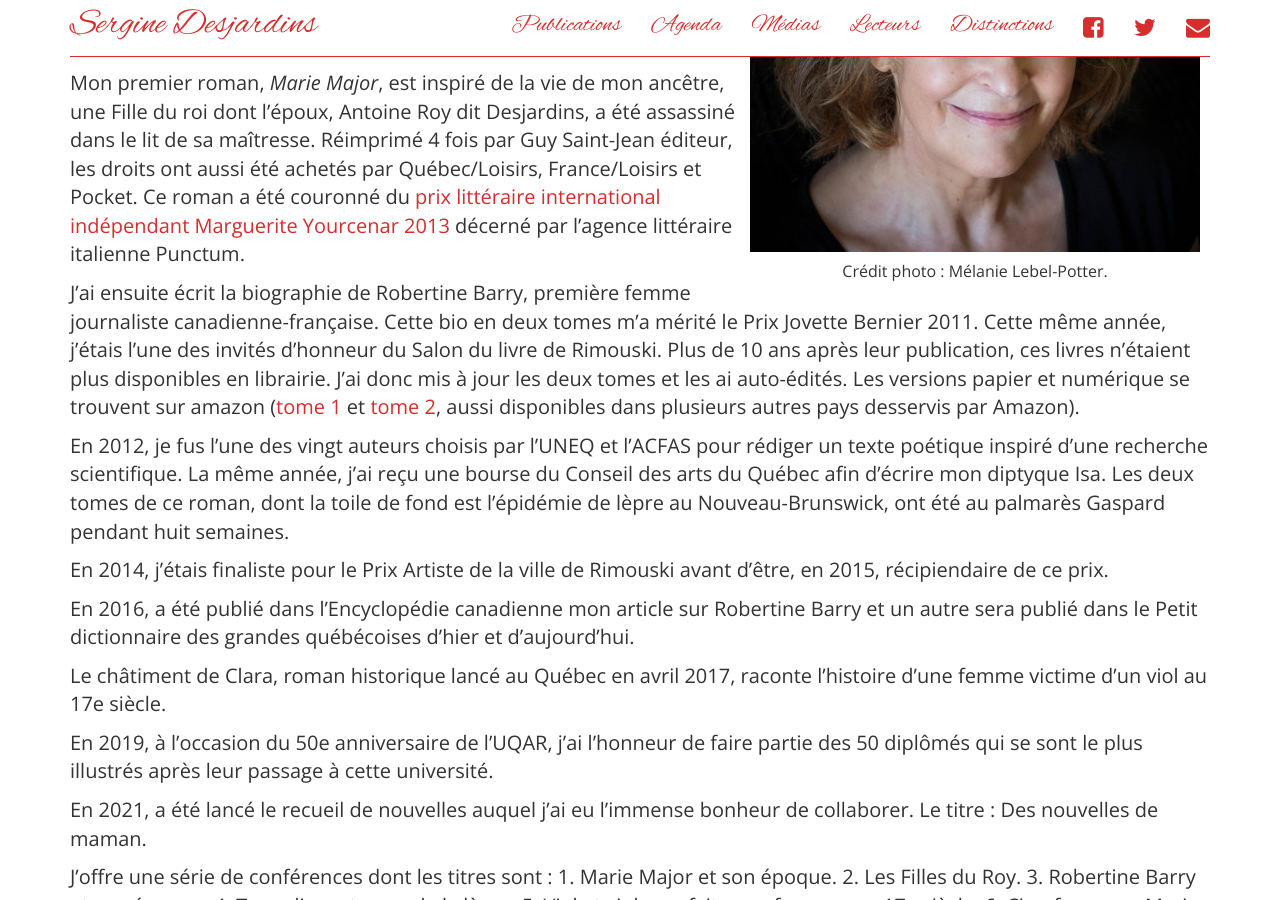
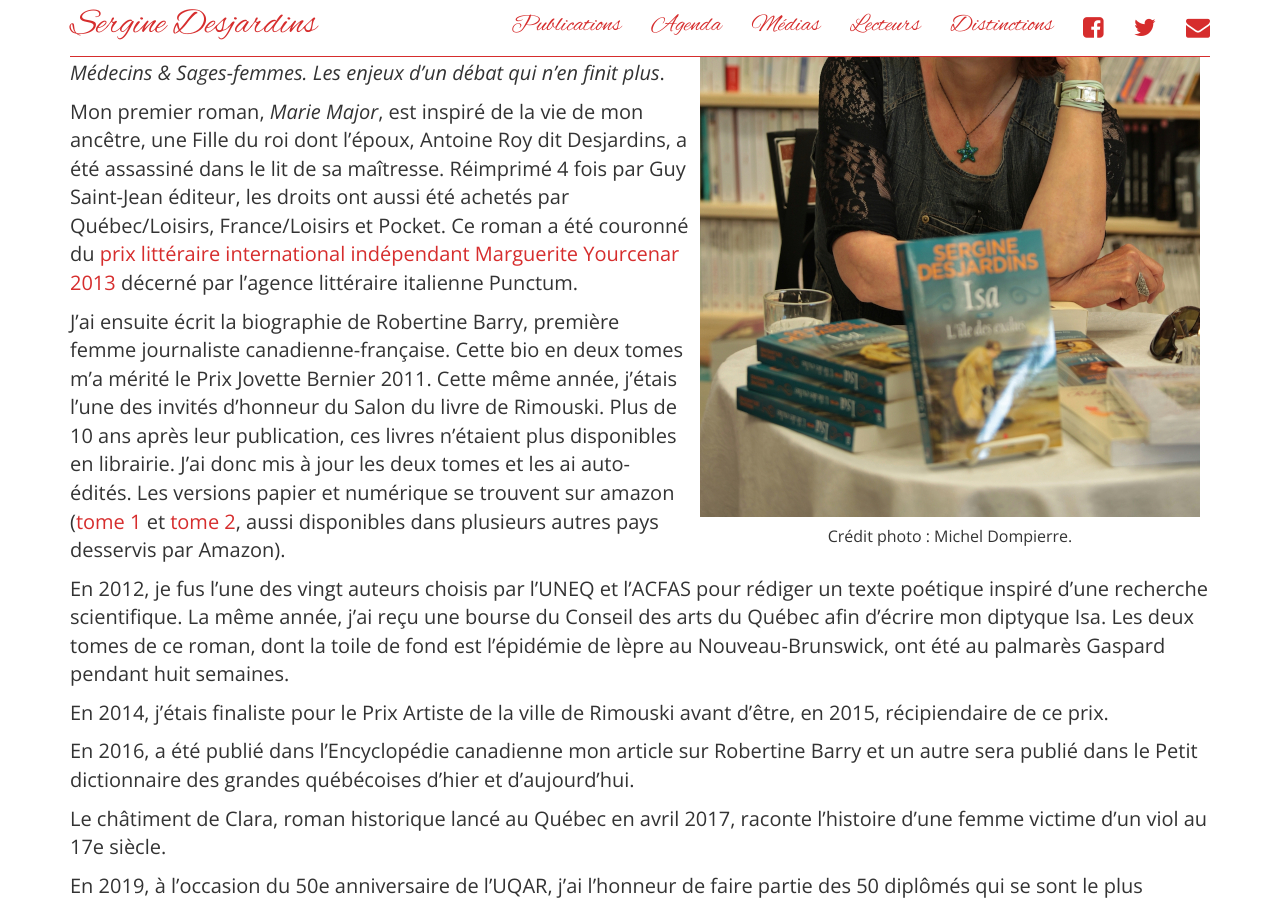
Before and after one commit to serginedesjardins/serginedesjardins.github.io, a Jekyll site: the page built from index.md, in a window 1280 px wide and 900 px high, scrolled down 308 px. Built offline with Jekyll 4.4.1, drawn with Linux system fonts in a browser that asks for light colours; nearby versions of some CDN libraries.

Commit message:
rewind change to index

```diff
--- a/index.md
+++ b/index.md
@@ -5,8 +5,8 @@
 ---
 
 <div style='float:right; padding: 10px; font-size: 0.8em; text-align: center'>
-  <img style="padding-bottom:0.5em;" src='images/sergine-2019-small.jpg' alt='photo'><br/>
-  Crédit photo : Mélanie Lebel-Potter.
+  <img style="padding-bottom:0.5em;" src='images/9.iMG_9915.JPG' alt='photo'><br/>
+  Crédit photo : Michel Dompierre.
 </div>
 
 Ayant quitté l'école à l'âge de 16 ans, j'ai pratiqué divers métiers avant de retourner aux études et de compléter une maîtrise en éthique.
```
